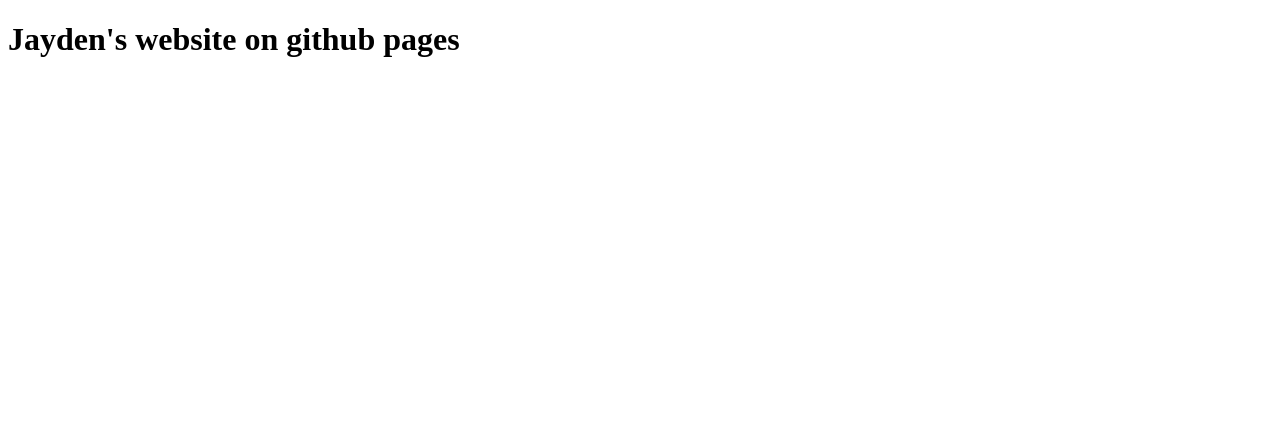
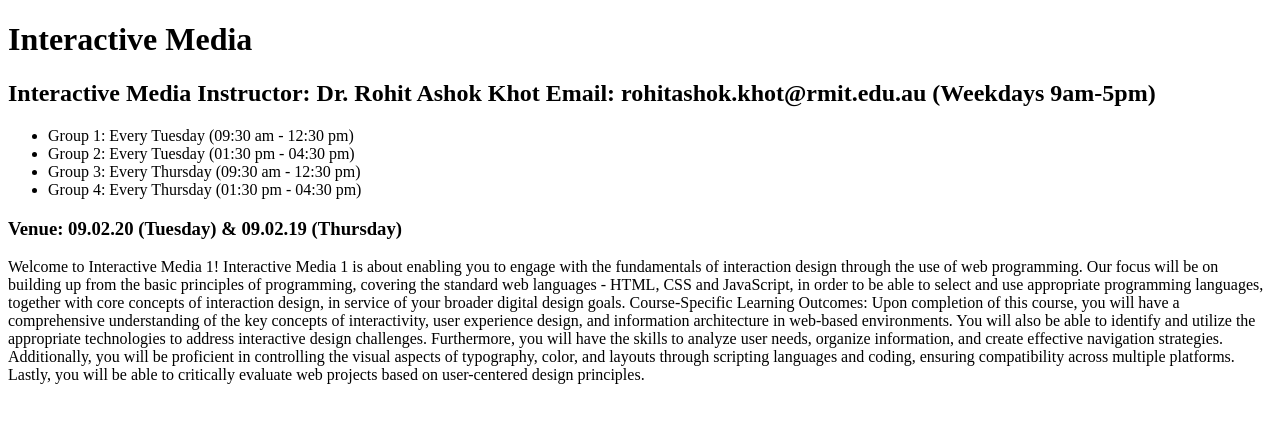
Before and after one commit to jaydennnn2003/jaydennnn2003.github.io, a plain HTML site: page index.html in a window 1280 px wide. Drawn offline with Linux system fonts and the light colour scheme.

Commit message:
I updated index to include welcome text

```diff
--- a/index.html
+++ b/index.html
@@ -1,11 +1,44 @@
 <!DOCTYPE html>
 <html lang="en">
-<head>
-    <meta charset="UTF-8">
-    <meta name="viewport" content="width=device-width, initial-scale=1.0">
+  <head>
+    <meta charset="UTF-8" />
+    <meta name="viewport" content="width=device-width, initial-scale=1.0" />
     <title>My First Webpage</title>
-</head>
-<body>
-    <h1>Jayden's website on github pages</h1>
-</body>
+  </head>
+  <body>
+    <h1>Interactive Media</h1>
+    <h2>
+      Interactive Media Instructor: Dr. Rohit Ashok Khot Email:
+      rohitashok.khot@rmit.edu.au (Weekdays 9am-5pm)
+    </h2>
+    <ul>
+      <li>Group 1: Every Tuesday (09:30 am - 12:30 pm)</li>
+      <li>Group 2: Every Tuesday (01:30 pm - 04:30 pm)</li>
+      <li>Group 3: Every Thursday (09:30 am - 12:30 pm)</li>
+      <li>Group 4: Every Thursday (01:30 pm - 04:30 pm)</li>
+    </ul>
+
+    <h3>Venue: 09.02.20 (Tuesday) & 09.02.19 (Thursday)</h3>
+
+    <p>
+      Welcome to Interactive Media 1! Interactive Media 1 is about enabling you
+      to engage with the fundamentals of interaction design through the use of
+      web programming. Our focus will be on building up from the basic
+      principles of programming, covering the standard web languages - HTML, CSS
+      and JavaScript, in order to be able to select and use appropriate
+      programming languages, together with core concepts of interaction design,
+      in service of your broader digital design goals. Course-Specific Learning
+      Outcomes: Upon completion of this course, you will have a comprehensive
+      understanding of the key concepts of interactivity, user experience
+      design, and information architecture in web-based environments. You will
+      also be able to identify and utilize the appropriate technologies to
+      address interactive design challenges. Furthermore, you will have the
+      skills to analyze user needs, organize information, and create effective
+      navigation strategies. Additionally, you will be proficient in controlling
+      the visual aspects of typography, color, and layouts through scripting
+      languages and coding, ensuring compatibility across multiple platforms.
+      Lastly, you will be able to critically evaluate web projects based on
+      user-centered design principles.
+    </p>
+  </body>
 </html>
```
